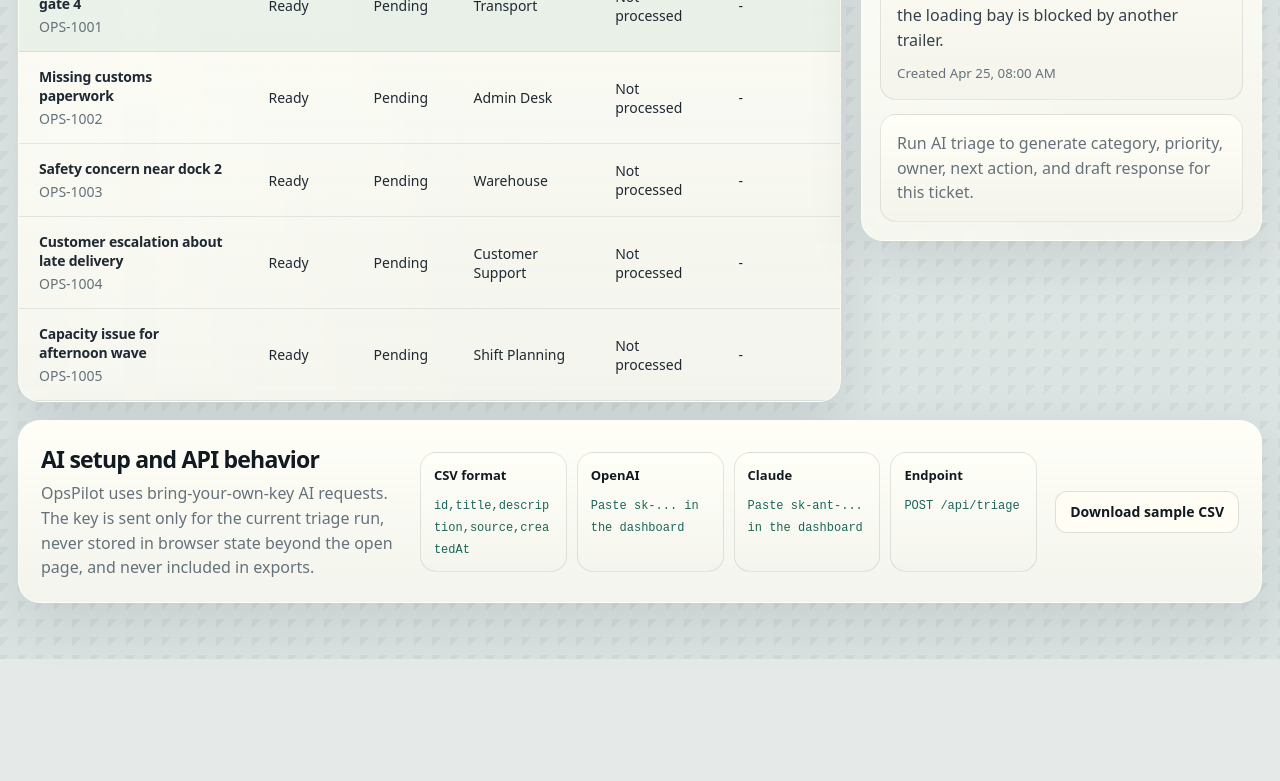
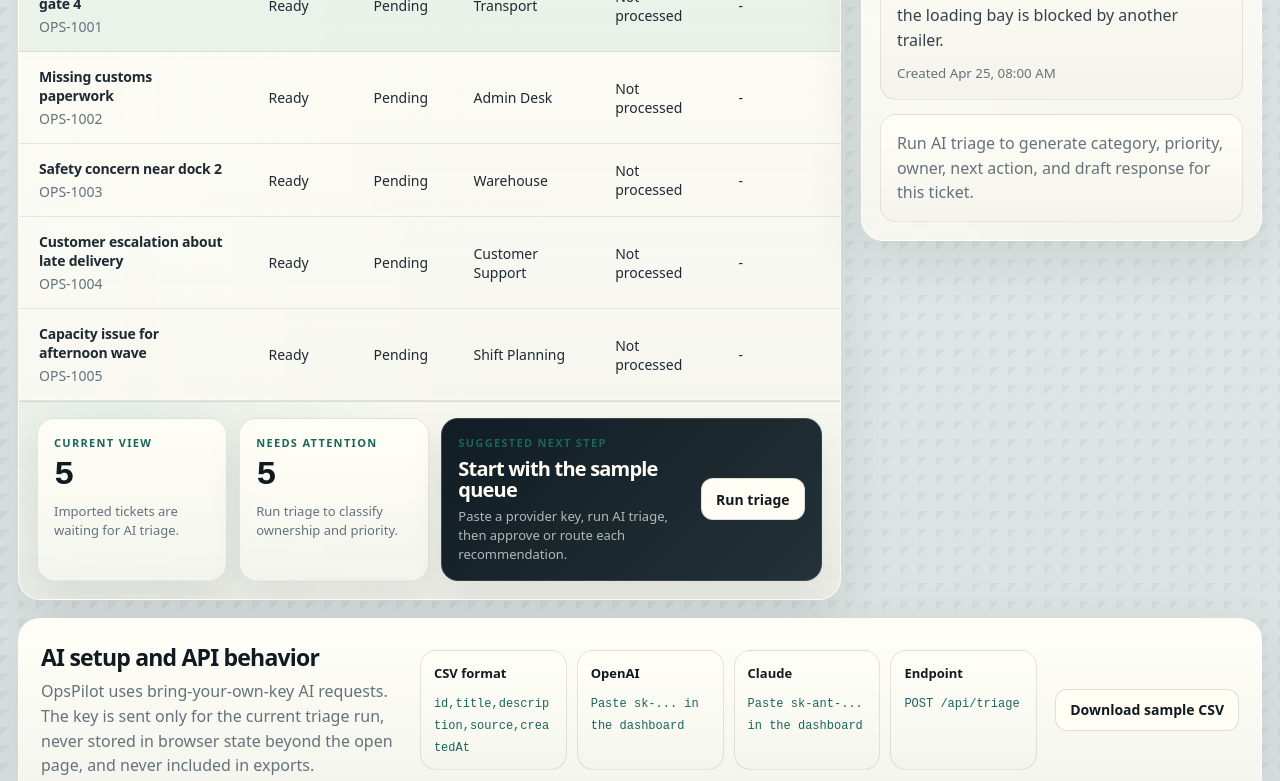
Before and after one commit to bubon-ik/opspilot-ai, a Next.js app: page / in a window 1280 px wide. Shown: the part 1325-2106 px from the top of the page. Before the commit the page ends 1984 px from the top, so only its background shows below. Built offline with nearby package versions, Linux system fonts and the light colour scheme.

Commit message:
Fill queue workspace footer

```diff
--- a/app/globals.css
+++ b/app/globals.css
@@ -985,6 +985,92 @@ td span,
   overflow-x: auto;
 }
 
+.queueFooter {
+  display: grid;
+  grid-template-columns: minmax(160px, 0.7fr) minmax(160px, 0.7fr) minmax(280px, 1.4fr);
+  gap: 12px;
+  padding: 16px 18px 18px;
+  border-top: 1px solid rgba(19, 32, 42, 0.1);
+  background:
+    radial-gradient(circle at 12% 0%, rgba(45, 132, 114, 0.1), transparent 18rem),
+    linear-gradient(180deg, rgba(255, 255, 248, 0.1), rgba(17, 29, 36, 0.035));
+}
+
+.queueFooterCard,
+.queueNextRun {
+  min-height: 126px;
+  padding: 16px;
+  border: 1px solid rgba(19, 32, 42, 0.1);
+  border-radius: 17px;
+  background:
+    linear-gradient(180deg, rgba(255, 255, 248, 0.82), rgba(241, 242, 235, 0.68)),
+    rgba(255, 255, 248, 0.72);
+  box-shadow: 0 14px 34px rgba(17, 29, 36, 0.07);
+}
+
+.queueFooterCard span,
+.queueNextRun span {
+  display: block;
+  margin-bottom: 8px;
+  color: var(--accent-dark);
+  font-size: 11px;
+  font-weight: 900;
+  letter-spacing: 0.12em;
+  text-transform: uppercase;
+}
+
+.queueFooterCard strong {
+  display: block;
+  margin-bottom: 10px;
+  font-family:
+    "SF Mono",
+    "IBM Plex Mono",
+    ui-monospace,
+    monospace;
+  font-size: 34px;
+  line-height: 1;
+  letter-spacing: -0.06em;
+}
+
+.queueFooterCard p,
+.queueNextRun p {
+  margin: 0;
+  color: var(--muted);
+  font-size: 13px;
+  line-height: 1.45;
+}
+
+.queueNextRun {
+  display: flex;
+  gap: 16px;
+  align-items: center;
+  justify-content: space-between;
+  color: #fffdf4;
+  border-color: rgba(255, 255, 248, 0.14);
+  background:
+    linear-gradient(135deg, rgba(17, 29, 36, 0.96), rgba(36, 52, 58, 0.92)),
+    var(--navy);
+}
+
+.queueNextRun strong {
+  display: block;
+  margin-bottom: 7px;
+  color: #fffdf4;
+  font-size: 20px;
+  line-height: 1.05;
+  letter-spacing: -0.04em;
+}
+
+.queueNextRun p {
+  color: rgba(255, 253, 244, 0.68);
+}
+
+.queueNextRun .smallButton {
+  flex: 0 0 auto;
+  color: #111a20;
+  background: #fffdf4;
+}
+
 table {
   width: 100%;
   border-collapse: collapse;
@@ -1409,8 +1495,13 @@ code {
 
   .metricsGrid,
   .handoffQueues,
+  .queueFooter,
   .docsGrid {
     grid-template-columns: repeat(2, minmax(0, 1fr));
+  }
+
+  .queueNextRun {
+    grid-column: 1 / -1;
   }
 }
 
@@ -1472,8 +1563,14 @@ code {
 
   .metricsGrid,
   .handoffQueues,
+  .queueFooter,
   .docsGrid {
     grid-template-columns: 1fr;
+  }
+
+  .queueNextRun {
+    flex-direction: column;
+    align-items: stretch;
   }
 
   .panelHeader {
--- a/app/page.tsx
+++ b/app/page.tsx
@@ -142,6 +142,19 @@ export default function Home() {
       rejected: filterResultsForHandoff(results, "rejected")
     };
   }, [results]);
+
+  const queueFocus = useMemo(() => {
+    const source = results.length ? filteredResults : tickets;
+    const visibleCount = source.length;
+    const urgentCount = results.filter((result) => result.priority === "Critical" || result.priority === "High").length;
+    const unresolvedCount = results.filter((result) => result.status === "New" || result.status === "Needs Review").length;
+
+    return {
+      visibleCount,
+      urgentCount,
+      unresolvedCount
+    };
+  }, [filteredResults, results, tickets]);
 
   async function runAiTriage(nextMode = mode) {
     setError("");
@@ -500,6 +513,33 @@ export default function Home() {
               </tbody>
             </table>
           </div>
+
+          <div className="queueFooter" aria-label="Queue follow-up summary">
+            <article className="queueFooterCard">
+              <span>Current view</span>
+              <strong>{queueFocus.visibleCount}</strong>
+              <p>{results.length ? "AI triage rows match the active filters." : "Imported tickets are waiting for AI triage."}</p>
+            </article>
+            <article className="queueFooterCard">
+              <span>Needs attention</span>
+              <strong>{results.length ? queueFocus.unresolvedCount : tickets.length}</strong>
+              <p>{results.length ? "Items still need an operator decision." : "Run triage to classify ownership and priority."}</p>
+            </article>
+            <article className="queueNextRun">
+              <div>
+                <span>Suggested next step</span>
+                <strong>{results.length ? "Review high-impact tickets" : "Start with the sample queue"}</strong>
+                <p>
+                  {results.length
+                    ? `${queueFocus.urgentCount} critical or high priority items should be checked before export.`
+                    : "Paste a provider key, run AI triage, then approve or route each recommendation."}
+                </p>
+              </div>
+              <button className="smallButton" disabled={isProcessing || tickets.length === 0} type="button" onClick={() => runAiTriage()}>
+                {results.length ? "Run again" : "Run triage"}
+              </button>
+            </article>
+          </div>
         </div>
 
         <aside className="panel detailPanel">
```
Also changed, not shown: 1 other file (tests, documents, lock files or other folders).
